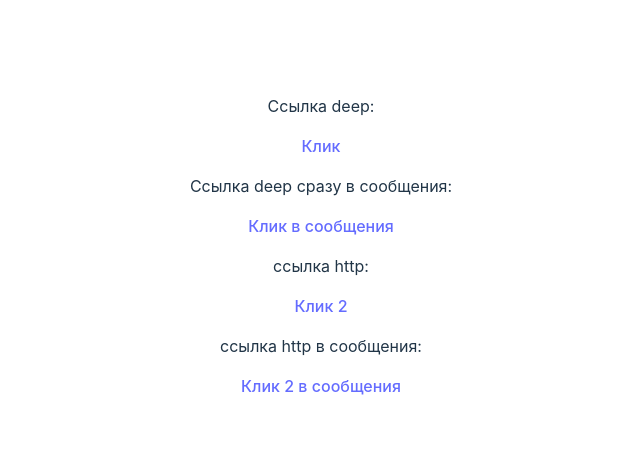
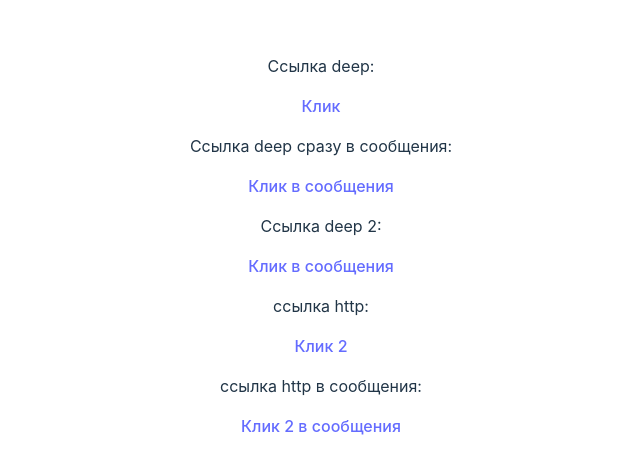
Before and after one commit to jakiehan/svg-iphone, a React (Vite) app: page / in a window 1280 px wide. Shown: the part 162-636 px from the top of the page, without its empty margins (319-959 px from the left). Built offline with nearby package versions, Linux system fonts and the light colour scheme.

Commit message:
добавить ссылку в сообщения

```diff
--- a/src/App.jsx
+++ b/src/App.jsx
@@ -5,11 +5,15 @@ function App() {
     <div>
       <div>
         <p>Ссылка deep:</p>
-        <a href={'vk://vk.com'} target="_self" rel="noopener noreferrer">Клик</a>
+        <a href={'vk://vk.com/'} target="_self" rel="noopener noreferrer">Клик</a>
       </div>
       <div>
         <p>Ссылка deep сразу в сообщения:</p>
         <a href={'vk://vk.com/im'} target="_self" rel="noopener noreferrer">Клик в сообщения</a>
+      </div>
+      <div>
+        <p>Ссылка deep 2:</p>
+        <a href={'vk://vk.com/asasas'} target="_self" rel="noopener noreferrer">Клик в сообщения</a>
       </div>
       <div>
         <p>ссылка http:</p>
```
